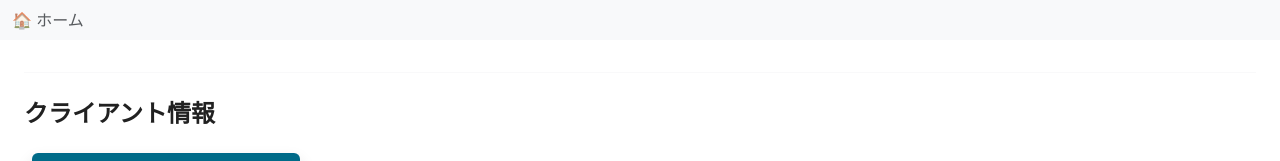
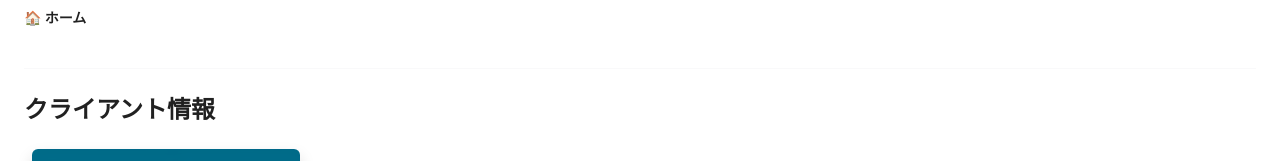
Before and after one commit to foresukecom/toolbox, a Vue app: page / in a window 1280 px wide. Shown: the top 161 px of the page. Built offline with nearby package versions, Linux system fonts and the light colour scheme.

Commit message:
refactor: ヘッダのレイアウト修正

```diff
--- a/src/components/Header.vue
+++ b/src/components/Header.vue
@@ -1,15 +1,16 @@
 <template>
-  <nav class="navbar navbar-expand-lg navbar-light bg-light">
-    <div class="container-fluid">
-      <ol class="breadcrumb mb-0">
-        <li v-for="(item, index) in breadcrumbItems" :key="index" class="breadcrumb-item"
-          :class="{ active: index === breadcrumbItems.length - 1 }">
-          <router-link v-if="index !== breadcrumbItems.length - 1" :to="item.href">{{ item.text }}</router-link>
+  <div class="container mx-auto px-4">
+    <nav class="flex items-center py-2">
+      <ol class="flex mb-0 space-x-4">
+        <li v-for="(item, index) in breadcrumbItems" :key="index"
+            class="text-sm"
+            :class="{ 'font-semibold': index === breadcrumbItems.length - 1 }">
+          <router-link v-if="index !== breadcrumbItems.length - 1" :to="item.href" class="text-blue-600">{{ item.text }}</router-link>
           <span v-else>{{ item.text }}</span>
         </li>
       </ol>
-    </div>
-  </nav>
+    </nav>
+  </div>
 </template>
 
 <script>
```
